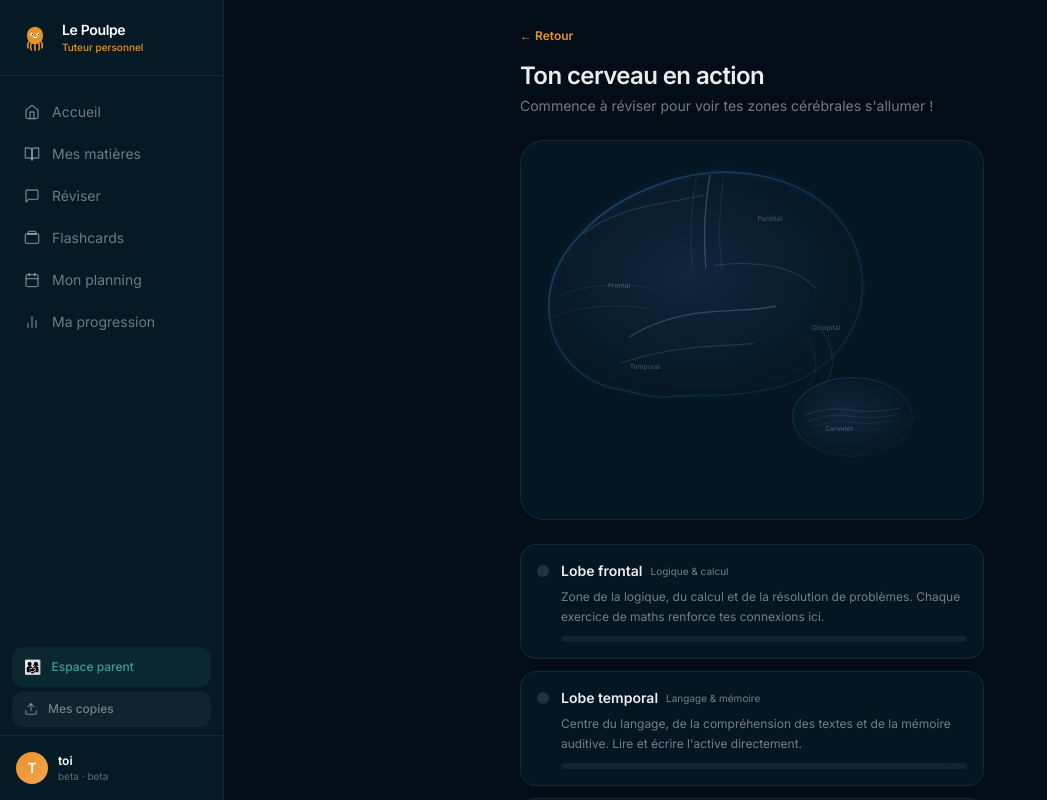
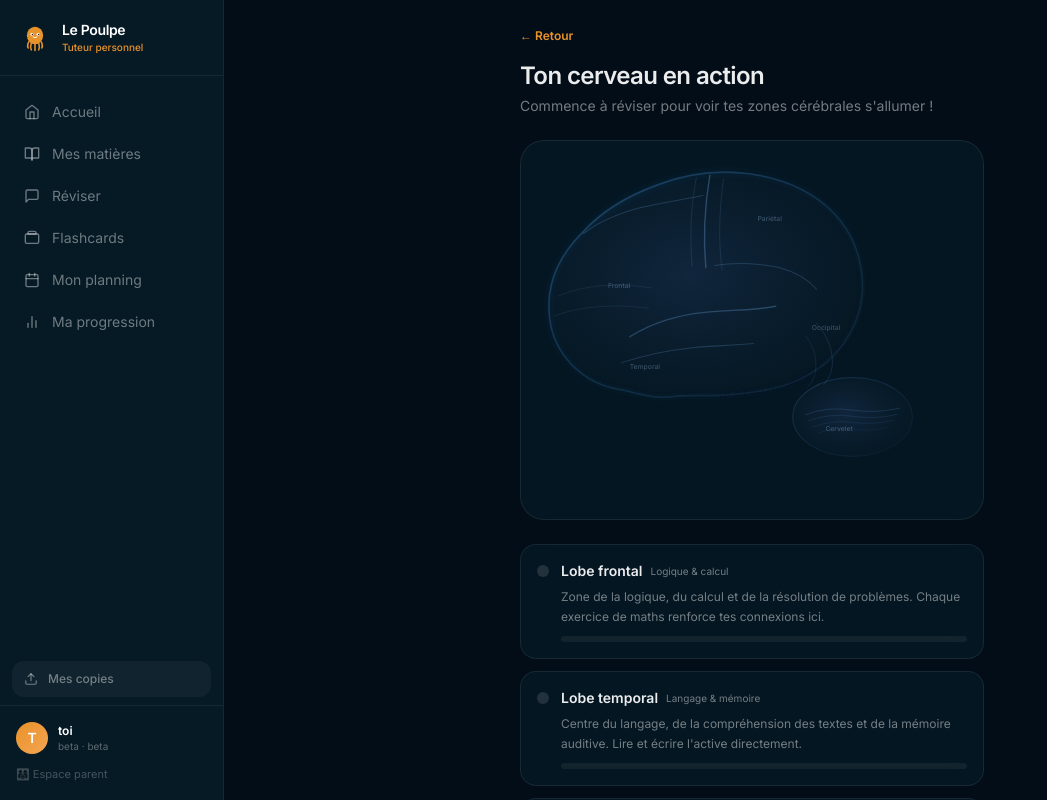
Before and after one commit to Icidu9/le-poulpe, a Next.js app: page /cerveau in a window 1280 px wide. Shown: the whole page, without its empty margins (0-1047 px from the left). Built offline with nearby package versions, Linux system fonts and the light colour scheme.

Commit message:
ux: mes copies en avant, espace parent discret en bas sidebar

```diff
--- a/app/components/Sidebar.tsx
+++ b/app/components/Sidebar.tsx
@@ -154,19 +154,7 @@ export default function Sidebar() {
         })}
       </nav>
 
-      {/* Espace parent */}
-      <div className="px-3 pb-1">
-        <button
-          onClick={() => router.push("/parent")}
-          className="w-full flex items-center gap-2.5 px-3 py-2.5 rounded-xl text-sm transition-all text-left"
-          style={{ background: "rgba(42,122,111,0.15)", color: "#3D9E91" }}
-        >
-          <span style={{ fontSize: 14 }}>👨‍👩‍👧</span>
-          <span className="font-medium text-xs">Espace parent</span>
-        </button>
-      </div>
-
-      {/* Examens */}
+      {/* Mes copies — mis en avant */}
       <div className="px-3 pb-2">
         <button
           onClick={() => router.push("/examens")}
@@ -189,7 +177,7 @@ export default function Sidebar() {
         </button>
       </div>
 
-      {/* Profil */}
+      {/* Profil + lien espace parent discret */}
       <div className="px-4 py-4" style={{ borderTop: "1px solid rgba(255,255,255,0.06)" }}>
         <div className="flex items-center gap-2.5">
           <div
@@ -203,6 +191,14 @@ export default function Sidebar() {
             <div className="text-[10px]" style={{ color: "rgba(255,255,255,0.35)" }}>{classe} · beta</div>
           </div>
         </div>
+        {/* Espace parent — lien discret en bas */}
+        <button
+          onClick={() => router.push("/parent")}
+          className="w-full text-left mt-3"
+          style={{ background: "none", border: "none", cursor: "pointer", fontSize: 11, color: "rgba(255,255,255,0.25)", padding: 0 }}
+        >
+          👨‍👩‍👧 Espace parent
+        </button>
       </div>
     </aside>
   );
```
